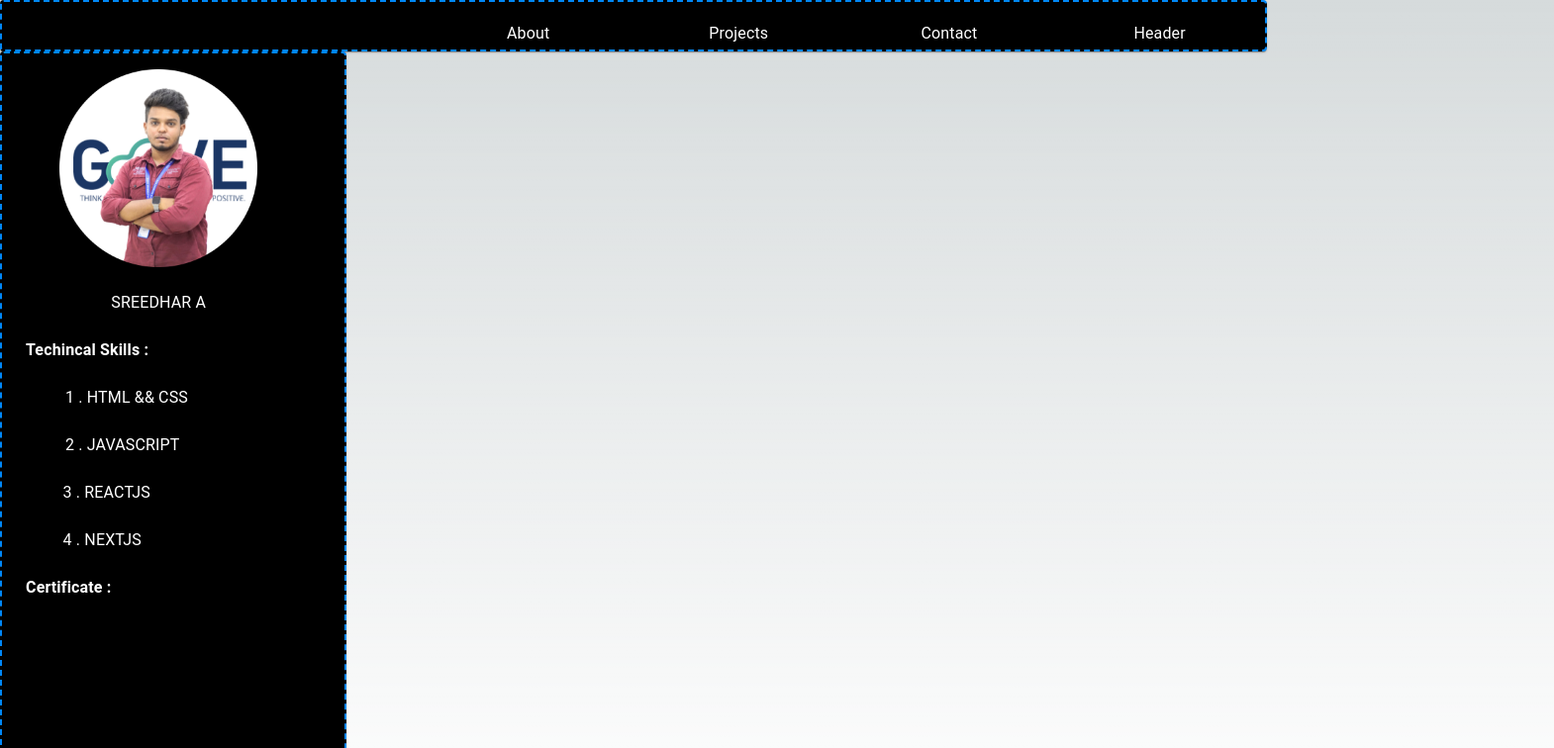
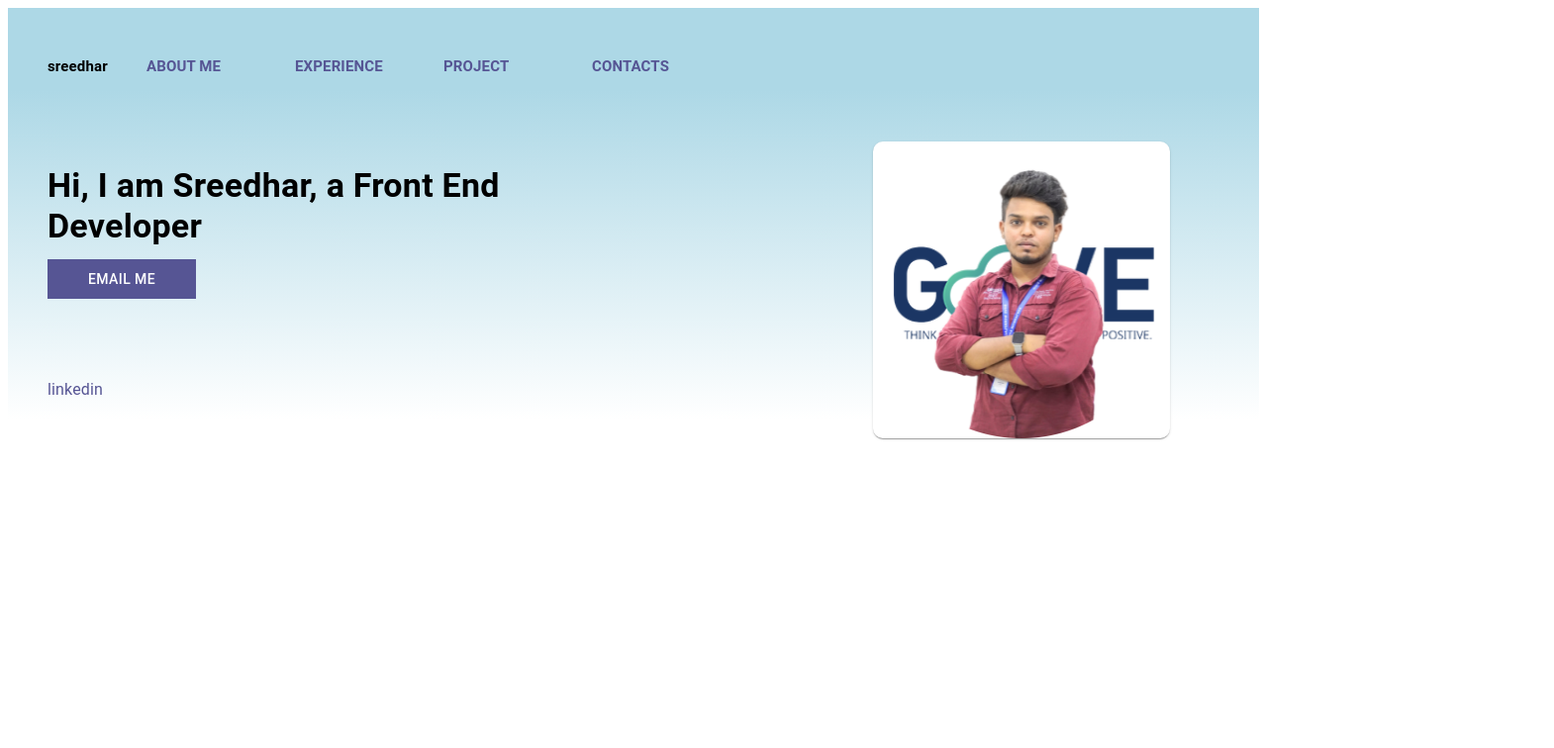
Before and after one commit to Sreedhar0092/myportfolio, a Next.js app: page / in a window 1280 px wide. Shown: the top 756 px of the page at 99% size, 1570 px wide, since content can reach past the window. Built offline with nearby package versions, Linux system fonts and the light colour scheme.

Commit message:
change a layout

```diff
--- a/src/components/Header.tsx
+++ b/src/components/Header.tsx
@@ -7,7 +7,7 @@ function Header() {
         <>
             <mui.Grid container spacing={0}>
                 <mui.Grid item xs={12}>
-                    <mui.Card sx={{ height: "6.5vh", backgroundColor: "#000000", color: "#FFFFFF", border: '2px dashed #0087F7' }}>
+                    <mui.Card sx={{ height: "6.5vh", backgroundColor: "#000000", color: "#C0C0C0", border: '2px dashed #0087F7' }}>
                         <mui.Grid container spacing={0} sx={{ flexDirection: "row", mt: 2.5 }}>
                             <mui.Grid item xs={2} sx={{ display: "flex", justifyContent: "center", alignItems: "center", }}>
 
--- a/src/components/MyProfile.tsx
+++ b/src/components/MyProfile.tsx
@@ -1,19 +1,97 @@
-
 import * as mui from "@mui/material";
-
+import Sreedharimages from "../Assets/sreedhar.png"
 function MyProfile() {
 
+    // Email Me Function //
+
     return (
-        <>
-            <mui.Grid container spacing={0}>
-                <mui.Grid item xs={12}>
-                    <mui.Card sx={{ height: "6.5vh",width:"1570px", backgroundColor: "#000000", color: "#FFFFFF", border: '2px dashed #0087F7' }}>
-                        Main Page
+        <mui.Box
+            sx={{
+                minHeight: '100vh',
+                display: 'flex',
+                flexDirection: 'column',
+                alignItems: 'center',
+                // justifyContent: 'center',
+                background: 'linear-gradient(to bottom, #ADD8E6 10%, #FFFFFF 50%)',
+                color: '#000000',
+                p: 2,
+            }}
+        >
+            {/* <mui.Grid container spacing={0} sx={{ mt: 3 }} display={"flex"} justifyContent={"center"} >
+                <mui.Grid xs={0.7}>
+                    <mui.Typography sx={{ fontWeight: "bold", fontSize: "15px" }}>sreedhar</mui.Typography>
+                </mui.Grid>
+                <mui.Grid xs={1} sx={{ color: "#565594" }}>
+                    <mui.Typography sx={{ fontWeight: "bold", fontSize: "15px" }}>ABOUT ME</mui.Typography>
+                </mui.Grid>
+                <mui.Grid xs={1} sx={{ color: "#565594" }}>
+                    <mui.Typography sx={{ fontWeight: "bold", fontSize: "15px" }}>EXPERIENCE</mui.Typography>
+                </mui.Grid>
+                <mui.Grid xs={0.8} sx={{ color: "#565594" }}>
+                    <mui.Typography sx={{ fontWeight: "bold", fontSize: "15px" }}>PROJECT</mui.Typography>
+                </mui.Grid>
+                <mui.Grid xs={1} sx={{ color: "#565594" }}>
+                    <mui.Typography sx={{ fontWeight: "bold", fontSize: "15px" }}>CONTACTS</mui.Typography>
+                </mui.Grid>
+            </mui.Grid> */}
+            <mui.Grid container spacing={2} sx={{ width: '100%', maxWidth: '1200px', mt: 2 }}>
+                <mui.Grid item xs={1}>
+                    <mui.Typography sx={{ fontWeight: "bold", fontSize: "15px" }}>sreedhar</mui.Typography>
+                </mui.Grid>
+                <mui.Grid item xs={1.5} sx={{ color: "#565594" }}>
+                    <mui.Typography sx={{ fontWeight: "bold", fontSize: "15px" }}>ABOUT ME</mui.Typography>
+                </mui.Grid>
+                <mui.Grid item xs={1.5} sx={{ color: "#565594" }}>
+                    <mui.Typography sx={{ fontWeight: "bold", fontSize: "15px" }}>EXPERIENCE</mui.Typography>
+                </mui.Grid>
+                <mui.Grid item xs={1.5} sx={{ color: "#565594" }}>
+                    <mui.Typography sx={{ fontWeight: "bold", fontSize: "15px" }}>PROJECT</mui.Typography>
+                </mui.Grid>
+                <mui.Grid item xs={1.5} sx={{ color: "#565594" }}>
+                    <mui.Typography sx={{ fontWeight: "bold", fontSize: "15px" }}>CONTACTS</mui.Typography>
+                </mui.Grid>
+            </mui.Grid>
+            <mui.Grid container spacing={2} sx={{ width: '100%', maxWidth: '1200px', mt: 9 }}>
+                <mui.Grid item xs={5.5}>
+                    <mui.Typography variant="h4" component="h1" gutterBottom fontWeight={"bold"}>
+                        Hi, I am Sreedhar, a Front End Developer
+                    </mui.Typography>
+                    <mui.Button
+                        sx={{
+                            backgroundColor: "#565594",
+                            color: "#FFFFFF",
+                            width: "150px",
+                            height: "5vh",
+                            borderRadius: "0px",
+                            '&:hover': {
+                                bgcolor: '#565594',
+                            },
+                            '&.Mui-disabled': {
+                                bgcolor: '#565594',
+                                color: '#FFFFFF',
+                            },
+                        }}
+                    >
+                        <a href="mailto:sreedhar0092@gmail.com" style={{ color: "#FFFFFF", textDecoration: "none" }} >Email me</a>
+                    </mui.Button>
+                    <mui.Typography mt={10} color={"#565594"}>
+                        linkedin
+                    </mui.Typography>
+
+                </mui.Grid>
+                <mui.Grid item xs={6} md={6} display={"flex"} justifyContent={"flex-end"} mt={-3}>
+                    <mui.Card sx={{ borderRadius: "10px" }}>
+                        <mui.CardMedia
+                            component="img"
+                            image={Sreedharimages.src}
+                            alt="Profile Image"
+                            height={300}
+                        />
                     </mui.Card>
                 </mui.Grid>
+            </mui.Grid>
+        </mui.Box>
+    );
+}
 
-            </mui.Grid>
-        </>
-    )
-}
-export default (MyProfile)
+export default MyProfile;
--- a/src/components/SideBar.tsx
+++ b/src/components/SideBar.tsx
@@ -6,7 +6,7 @@ function SideBar() {
         <>
             <mui.Grid container spacing={0}>
                 <mui.Grid item xs={2}>
-                    <mui.Card sx={{ height: "93vh", width: "350px", backgroundColor: "#000000", color: "#FFFFFF", border: '2px dashed #0087F7' }}>
+                    <mui.Card sx={{ height: "93vh", width: "350px", backgroundColor: "#000000", color: "#C0C0C0", border: '2px dashed #0087F7' }}>
                         <mui.Grid container spacing={0} sx={{ flexDirection: "column", mt: 2, pl: 3 }}>
                             <mui.Grid item xs={10} sx={{ display: "flex", justifyContent: "center", alignItems: "center", }} >
                                 <img src={myimages.src} width={200}>
@@ -14,7 +14,7 @@ function SideBar() {
                             </mui.Grid>
                             &nbsp;
                             <mui.Grid item xs={10} sx={{ display: "flex", justifyContent: "center", alignItems: "center" }}>
-                                <mui.Typography sx={{ textAlign: "center" }}>SREEDHAR A</mui.Typography>
+                                <mui.Typography sx={{ textAlign: "center",fontWeight: "bold" }}>SREEDHAR A</mui.Typography>
                             </mui.Grid>
                             &nbsp;
                             <mui.Grid item xs={10} sx={{ display: "flex", justifyContent: "start", alignItems: "start", }}>
--- a/src/layouts/layout.tsx
+++ b/src/layouts/layout.tsx
@@ -11,7 +11,7 @@ function Layouts({ children }: LayoutProps) {
     return (
         <>
             <mui.Grid container spacing={0}>
-                <mui.Grid item xs={12}>
+                {/* <mui.Grid item xs={12}>
                     <Header></Header>
                 </mui.Grid>
                 <aside>
@@ -21,7 +21,12 @@ function Layouts({ children }: LayoutProps) {
                 </aside>
                 <main>
                     <MyProfile></MyProfile>
-                </main>
+                </main> */}
+                <mui.Grid item xs={12}>
+                    <MyProfile>
+
+                    </MyProfile>
+                </mui.Grid>
                 {children}
             </mui.Grid>
         </>
--- a/src/pages/index.tsx
+++ b/src/pages/index.tsx
@@ -1,13 +1,13 @@
 import Image from "next/image";
 import { Inter } from "next/font/google";
-import MyProfile from "@/components/MyProfile";
-
+// import MyProfile from "@/components/MyProfile";
+import * as mui from "@mui/material";
 const inter = Inter({ subsets: ["latin"] });
 
 export default function Home() {
   return (
     <>
-    {/* <MyProfile></MyProfile> */}
+
     </>
   );
 }
--- a/src/styles/globals.css
+++ b/src/styles/globals.css
@@ -1,4 +1,4 @@
-@tailwind base;
+/* @tailwind base;
 @tailwind components;
 @tailwind utilities;
 
@@ -30,4 +30,4 @@ body {
   .text-balance {
     text-wrap: balance;
   }
-}
+} */
```
